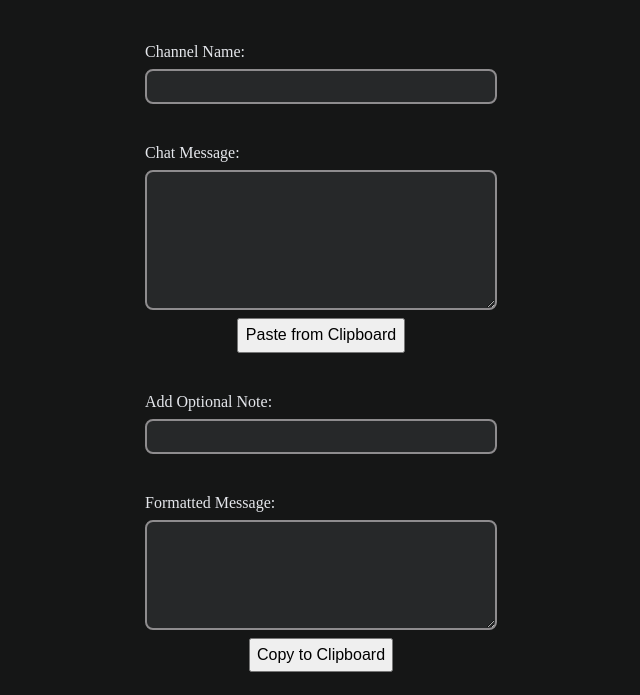
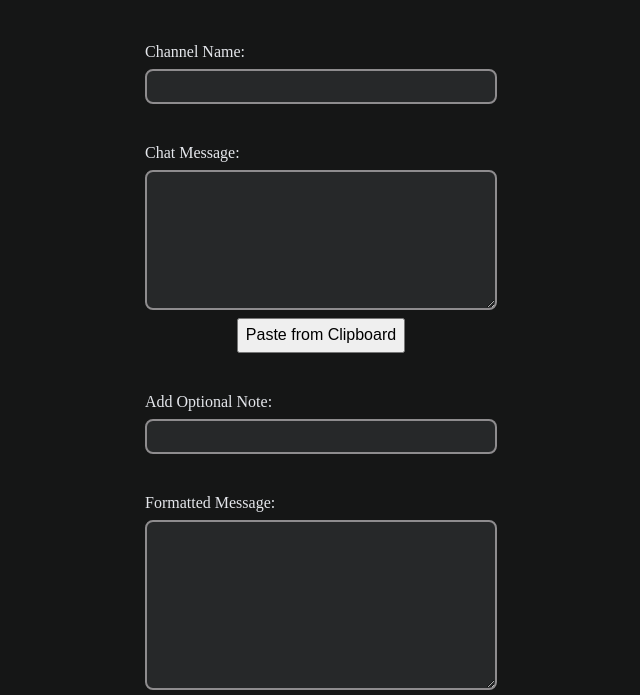
Before and after one commit to Cedmpi/moderationReportFormater, a plain HTML site: page index.html in a window 1280 px wide. Shown: the part 87-782 px from the top of the page, without its empty margins (319-959 px from the left). Drawn offline with Linux system fonts and the light colour scheme.

Commit message:
Update index.html

```diff
--- a/index.html
+++ b/index.html
@@ -37,7 +37,7 @@
 
     <div class="container-text-area">
       <label for="outputMessage">Formatted Message:</label>
-      <textarea class="dark-mode" id="outputMessage" rows="6" cols="50" readonly></textarea>
+      <textarea class="dark-mode" id="outputMessage" rows="10" cols="50" readonly></textarea>
 
       <button class="button" onclick="copyToClipboard()">Copy to Clipboard</button>
     </div>
```
